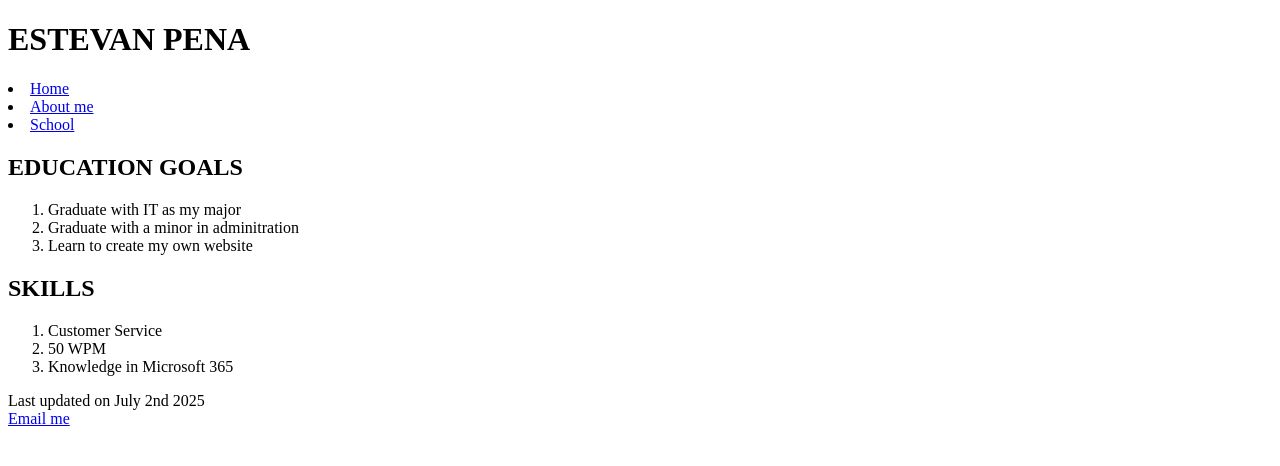
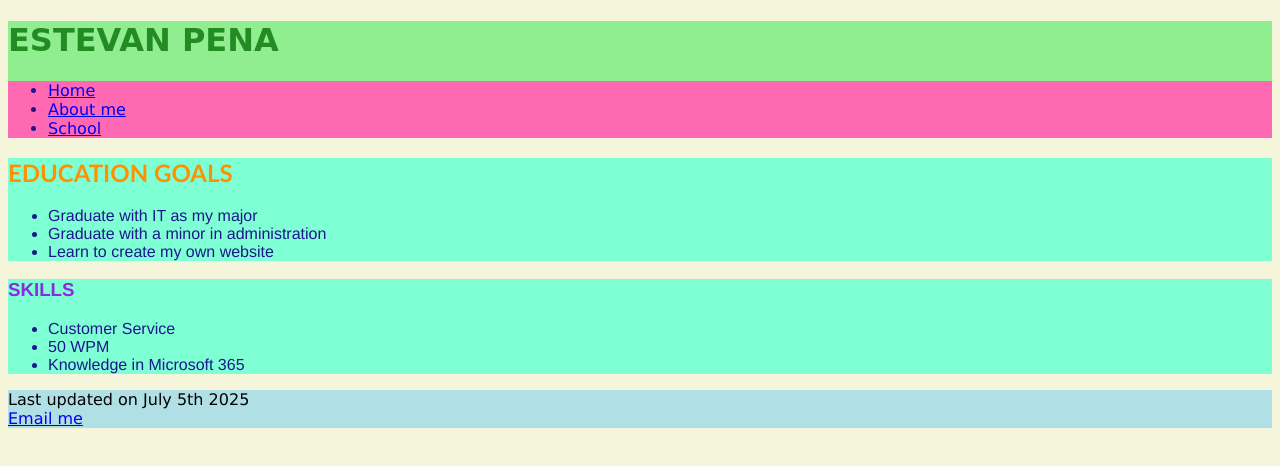
Before and after one commit to epena91/CIS-162, a plain HTML site: page about.html in a window 1280 px wide. Drawn offline with Linux system fonts and the light colour scheme.

Commit message:
Add files via upload

```diff
--- a/about.html
+++ b/about.html
@@ -3,32 +3,43 @@
 <head>
     <meta charset="UTF-8" />
     <title>Estevan Pena's Goals</title>
+    <link href="main.css" rel="stylesheet">
 </head>
 <body>
+
+<header>
  <h1>ESTEVAN PENA</h1>
 
 <nav>
+<ul>
     <li><a href="index.html">Home</a></li>
     <li><a href="about.html">About me</a></li>
     <li><a href="#">School</a></li>
+</ul>
+</nav>
+</header>
 
-<h1>EDUCATION GOALS</h1>
+<section>
+<h2>EDUCATION GOALS</h2>
 
-<ol>
+<ul>
     <li>Graduate with IT as my major</li>
-    <li>Graduate with a minor in adminitration</li>
+    <li>Graduate with a minor in administration</li>
     <li>Learn to create my own website</li>
-</ol>
+</ul>
+</section>
 
-<h1>SKILLS</h1>
+<section>
+<h3>SKILLS</h3>
 
-<ol>
+<ul>
     <li>Customer Service</li>
     <li>50 WPM</li>
     <li>Knowledge in Microsoft 365</li>
-</ol>
+</ul>
+</section>
 
-<footer>Last updated on July 2nd 2025 <br> <a
+<footer>Last updated on July 5th 2025 <br> <a
     href="mailto:epena@cerritos.edu">Email me</a></footer>
 
 </body>
--- /dev/null
+++ b/main.css
@@ -0,0 +1,19 @@
+body {background-color: beige;
+    font-family: 'Lucida Sans', 'Lucida Sans Regular', 'Lucida Grande', 'Lucida Sans Unicode', Geneva, Verdana, sans-serif;}
+
+header {background-color: lightgreen;}
+
+nav {background-color: hotpink;}
+
+h1 {font-size: 200%; font-family: cursive; color: forestgreen;}
+
+h2 {color: rgb(255, 145, 0); font-family: 'Gill Sans', 'Gill Sans MT', Calibri, 'Trebuchet MS', sans-serif}
+
+h3 {color: blueviolet;}
+
+li {color: rgb(30, 22, 143);}
+
+section {background-color: aquamarine;
+    font-family:'Franklin Gothic Medium', 'Arial Narrow', Arial, sans-serif;}
+
+footer {background-color: powderblue;}
```
Also changed, not shown: index.html (+13 -5 lines).
